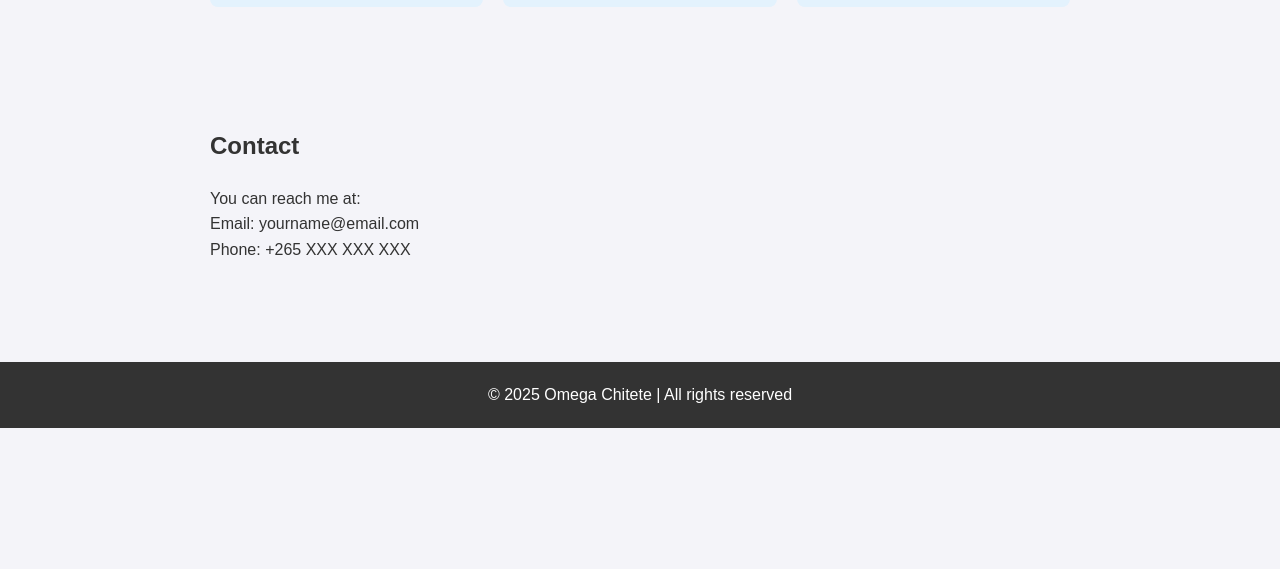
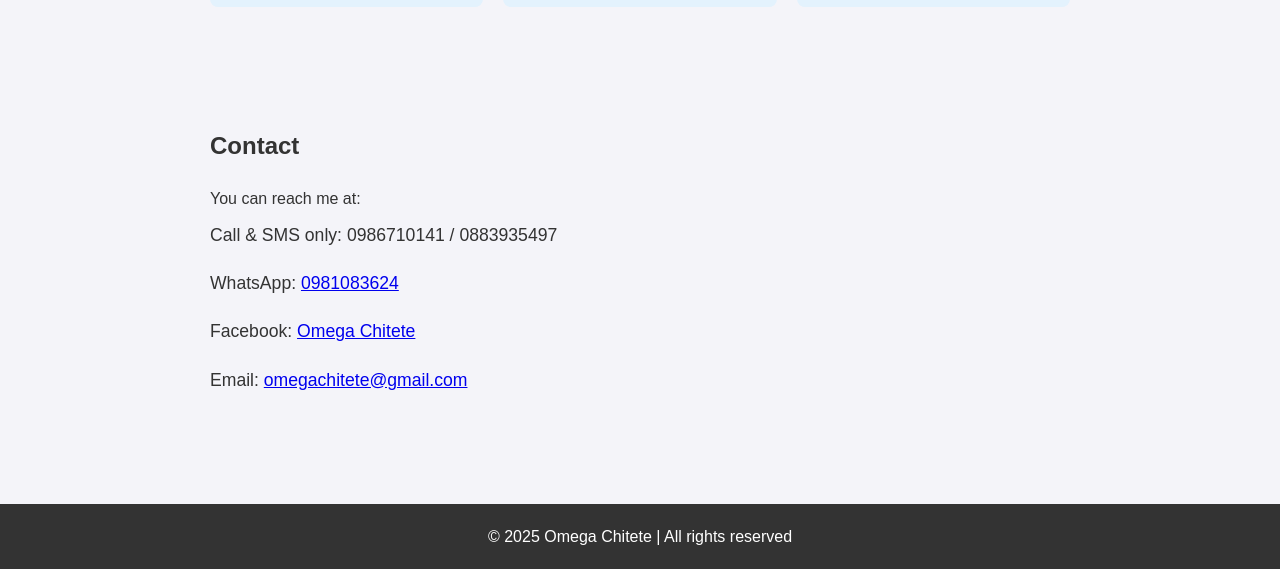
Before and after one commit to omegachitete-oc/https-omegachitete.github.io-, a plain HTML site: page index.html in a window 1280 px wide. Shown: the part 1173-1742 px from the top of the page. Before the commit the page ends 1601 px from the top, so only its background shows below. Drawn offline with Linux system fonts and the light colour scheme.

Commit message:
Update index.htmlUpdated Contact section with all personal contacts

```diff
--- a/index.html
+++ b/index.html
@@ -119,13 +119,16 @@
     </div>
   </section>
 
-  <!-- Contact -->
   <section id="contact">
-    <h2>Contact</h2>
-    <p>You can reach me at:</p>
-    <p>Email: yourname@email.com</p>
-    <p>Phone: +265 XXX XXX XXX</p>
-  </section>
+  <h2>Contact</h2>
+  <p>You can reach me at:</p>
+  <ul>
+    <li>Call & SMS only: 0986710141 / 0883935497</li>
+    <li>WhatsApp: <a href="https://wa.me/265981083624" target="_blank">0981083624</a></li>
+    <li>Facebook: <a href="https://www.facebook.com/OmegaChitete" target="_blank">Omega Chitete</a></li>
+    <li>Email: <a href="mailto:omegachitete@gmail.com">omegachitete@gmail.com</a></li>
+  </ul>
+    </section>
 
   <!-- Footer -->
   <footer>
```
